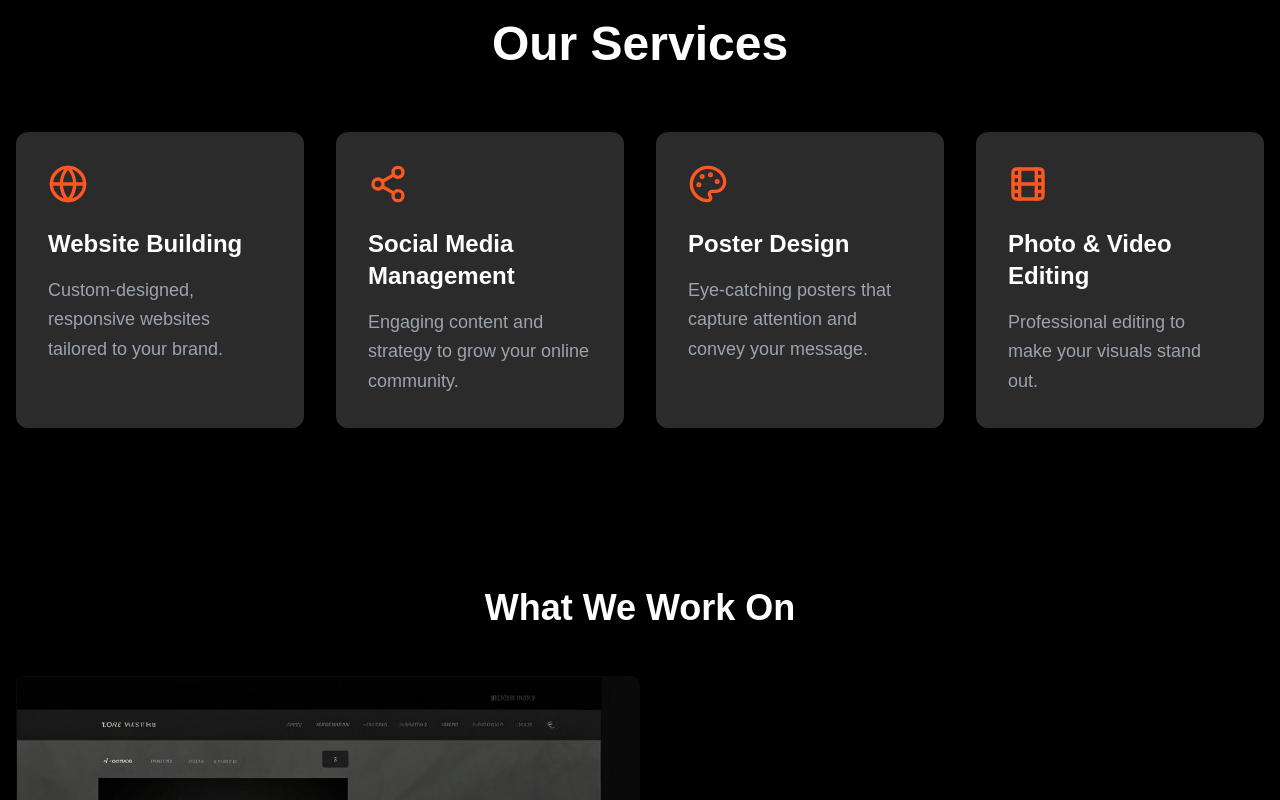
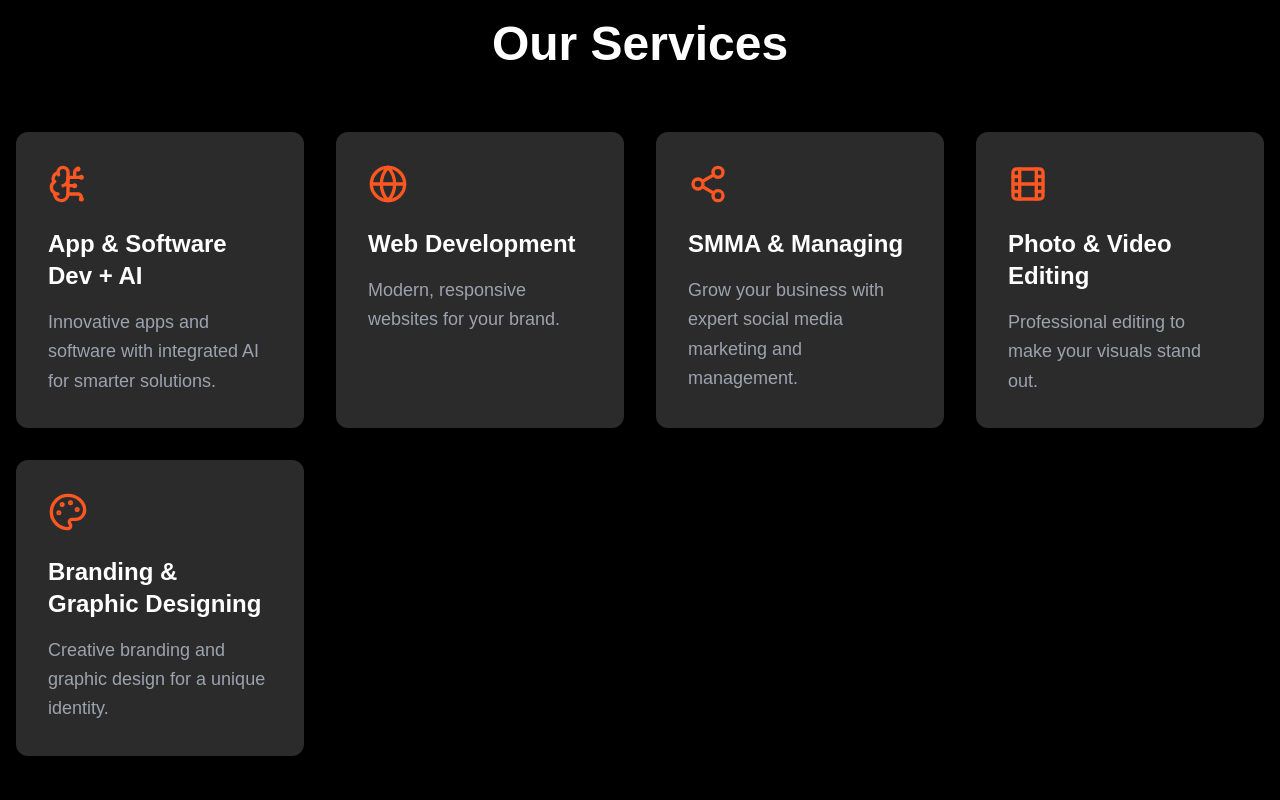
Before and after one commit to Shruhath/ushodaya-networks, a Next.js app: page / in a window 1280 px wide. Shown: the part 860-1660 px from the top of the page. Built offline with nearby package versions, Linux system fonts and the light colour scheme.

Commit message:
Update services-menu.tsx
Updated Services

```diff
--- a/app/components/services-menu.tsx
+++ b/app/components/services-menu.tsx
@@ -1,80 +1,83 @@
-'use client';
+"use client"
 
-import { motion } from 'framer-motion';
-import { useInView } from 'react-intersection-observer';
-import { Globe, Share2, Palette, Film } from 'lucide-react';
+import { motion, useAnimation } from "framer-motion"
+import { useInView } from "react-intersection-observer"
+import { BrainCircuit, Globe, Share2, Film, Palette } from "lucide-react"
+import { useCallback, useEffect } from "react"
 
 const services = [
   {
+    icon: BrainCircuit,
+    name: "App & Software Dev + AI",
+    description: "Innovative apps and software with integrated AI for smarter solutions.",
+    target: "#service-image-0",
+  },
+  {
     icon: Globe,
-    name: 'Website Building',
-    description: 'Custom-designed, responsive websites tailored to your brand.',
-    target: '#service-image-0', // Link to the corresponding service image
+    name: "Web Development",
+    description: "Modern, responsive websites for your brand.",
+    target: "#service-image-1",
   },
   {
     icon: Share2,
-    name: 'Social Media Management',
-    description: 'Engaging content and strategy to grow your online community.',
-    target: '#service-image-1', // Link to the corresponding service image
+    name: "SMMA & Managing",
+    description: "Grow your business with expert social media marketing and management.",
+    target: "#service-image-2",
+  },
+  {
+    icon: Film,
+    name: "Photo & Video Editing",
+    description: "Professional editing to make your visuals stand out.",
+    target: "#service-image-3",
   },
   {
     icon: Palette,
-    name: 'Poster Design',
-    description: 'Eye-catching posters that capture attention and convey your message.',
-    target: '#service-image-2', // Link to the corresponding service image
+    name: "Branding & Graphic Designing",
+    description: "Creative branding and graphic design for a unique identity.",
+    target: "#service-image-4",
   },
-  {
-    icon: Film,
-    name: 'Photo & Video Editing',
-    description: 'Professional editing to make your visuals stand out.',
-    target: '#service-image-3', // Link to the corresponding service image
-  },
-];
+]
 
 export function ServicesMenu() {
+  const controls = useAnimation()
   const [ref, inView] = useInView({
     triggerOnce: false,
     threshold: 0.1,
-  });
+  })
 
-  const handleScroll = (target) => {
-    const section = document.querySelector(target);
+  useEffect(() => {
+    if (inView) {
+      controls.start("visible")
+    }
+  }, [controls, inView])
+
+  const handleScroll = useCallback((target: string) => {
+    const section = document.querySelector(target)
     if (section) {
-      // Dynamically calculate header height
-      const header = document.querySelector('header'); // Replace with your header selector
-      const headerHeight = header ? header.offsetHeight : 0;
+      const header = document.querySelector("header")
+      const headerHeight = header ? header.offsetHeight : 0
+      const isMobile = window.innerWidth <= 768
+      const additionalOffset = isMobile ? 20 : 0
 
-      // Determine additional offset for mobile screens
-      const isMobile = window.innerWidth <= 768; // Adjust threshold as needed
-      const additionalOffset = isMobile ? 20 : 0; // Fine-tune this value
+      const position = section.getBoundingClientRect().top + window.scrollY - headerHeight - additionalOffset
 
-      // Calculate the position of the top of the image
-      const position =
-        section.getBoundingClientRect().top +
-        window.scrollY -
-        headerHeight -
-        additionalOffset;
-
-      // Scroll to the calculated position
       window.scrollTo({
         top: position,
-        behavior: 'smooth',
-      });
+        behavior: "smooth",
+      })
     }
-  };
-
+  }, [])
 
   return (
-    <section
-      id="services-menu"
-      ref={ref}
-      className="py-20"
-      style={{ backgroundColor: 'rgb(0, 0, 0)' }} // Solid black background
-    >
+    <section id="services-menu" ref={ref} className="py-20" style={{ backgroundColor: "rgb(0, 0, 0)" }}>
       <div className="container mx-auto px-4">
         <motion.h2
           initial={{ opacity: 0, y: 20 }}
-          animate={inView ? { opacity: 1, y: 0 } : {}}
+          animate={controls}
+          variants={{
+            visible: { opacity: 1, y: 0 },
+            hidden: { opacity: 0, y: 20 },
+          }}
           transition={{ duration: 0.6 }}
           className="text-5xl font-bold text-center text-white mb-16"
         >
@@ -84,25 +87,27 @@ export function ServicesMenu() {
           {services.map((service, index) => (
             <motion.div
               key={service.name}
-              initial={{ opacity: 0, y: 20 }}
-              animate={inView ? { opacity: 1, y: 0 } : {}}
+              initial="hidden"
+              animate={controls}
+              variants={{
+                visible: { opacity: 1, y: 0 },
+                hidden: { opacity: 0, y: 20 },
+              }}
               transition={{ duration: 0.6, delay: index * 0.1 }}
               className="rounded-xl p-8 shadow-lg hover:shadow-xl transition-shadow"
-              style={{ backgroundColor: '#2B2B2B' }} // Dark grey background for cards
-              whileHover={{ backgroundColor: '#000000' }} // Black background on hover
+              style={{ backgroundColor: "#2B2B2B" }}
+              whileHover={{ backgroundColor: "#000000" }}
               onClick={() => handleScroll(service.target)}
             >
               <div className="flex flex-col items-start cursor-pointer">
                 <service.icon className="w-10 h-10 mb-6 text-[#FF5722]" />
                 <h3 className="text-2xl font-bold text-white mb-4">{service.name}</h3>
-                <p className="text-gray-400 text-lg leading-relaxed">
-                  {service.description}
-                </p>
+                <p className="text-gray-400 text-lg leading-relaxed">{service.description}</p>
               </div>
             </motion.div>
           ))}
         </div>
       </div>
     </section>
-  );
+  )
 }
```
